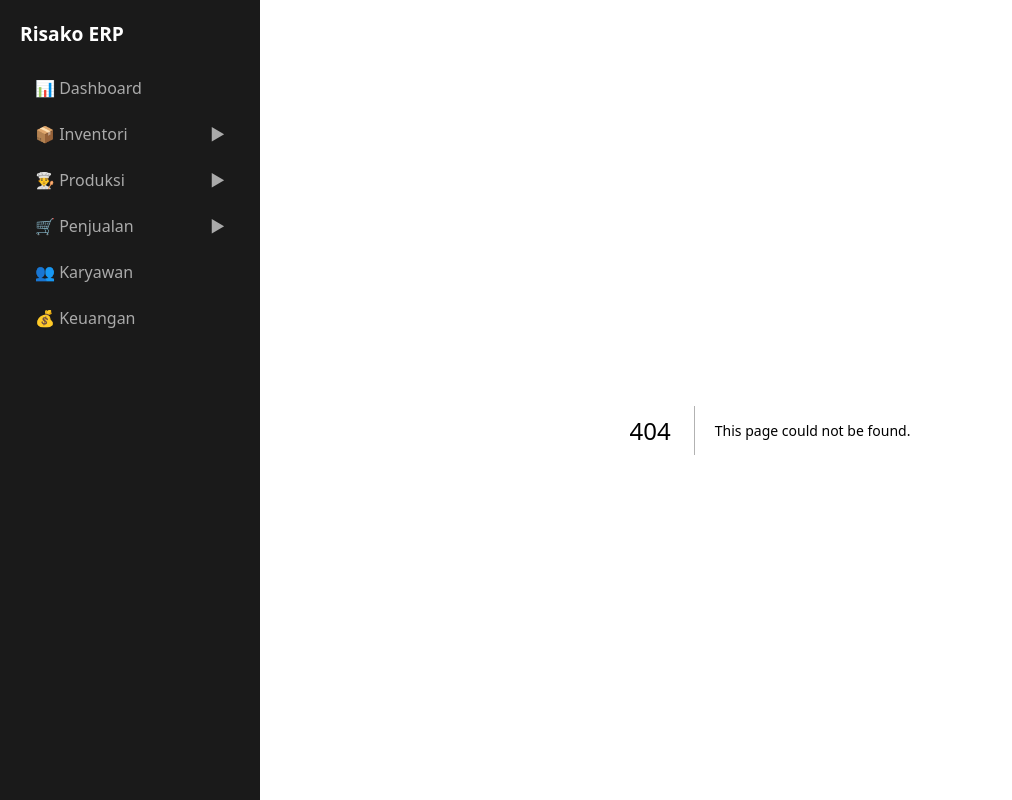
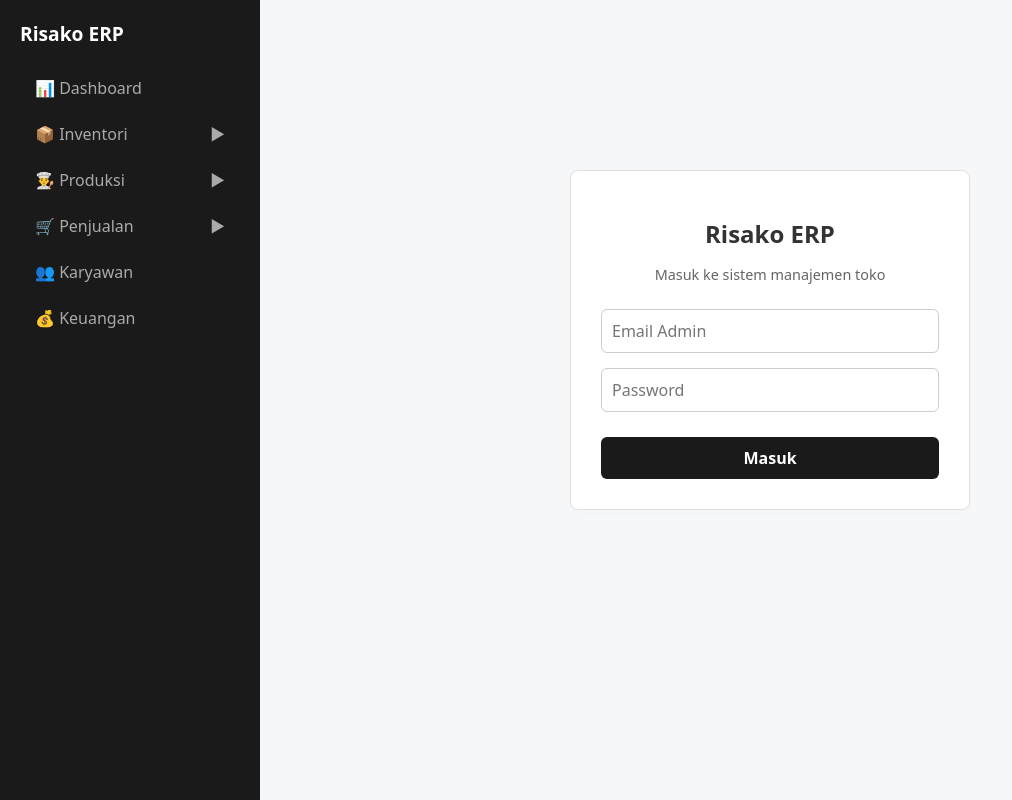
Before and after one commit to risako-id/risako, a Next.js app: page /login in a window 1280 px wide. Before the commit this address had no page. Shown: the whole page, without its empty margins (0-1012 px from the left). Built offline with nearby package versions, Linux system fonts and the light colour scheme.

Commit message:
Create page.tsx

```diff
--- /dev/null
+++ b/src/app/login/page.tsx
@@ -0,0 +1,31 @@
+"use client";
+
+import { useActionState } from "react";
+import { login } from "./actions";
+
+export default function LoginPage() {
+  const [state, formAction, isPending] = useActionState(login, null);
+
+  return (
+    <div style={{ display: 'flex', justifyContent: 'center', alignItems: 'center', minHeight: '80vh' }}>
+      <form action={formAction} className="card" style={{ width: '100%', maxWidth: '400px', padding: '30px' }}>
+        <h1 style={{ textAlign: 'center', marginBottom: '10px' }}>Risako ERP</h1>
+        <p style={{ textAlign: 'center', color: '#666', marginBottom: '25px', fontSize: '0.9rem' }}>Masuk ke sistem manajemen toko</p>
+
+        {state?.error && (
+          <div style={{ background: '#ffebee', color: '#c62828', padding: '10px', borderRadius: '6px', marginBottom: '15px', fontSize: '0.9rem' }}>
+            {state.error}
+          </div>
+        )}
+
+        <div style={{ display: 'flex', flexDirection: 'column', gap: '15px' }}>
+          <input name="email" type="email" placeholder="Email Admin" required style={{ width: '100%' }} />
+          <input name="password" type="password" placeholder="Password" required style={{ width: '100%' }} />
+          <button type="submit" disabled={isPending} style={{ width: '100%', marginTop: '10px' }}>
+            {isPending ? "Memproses..." : "Masuk"}
+          </button>
+        </div>
+      </form>
+    </div>
+  );
+}
```
